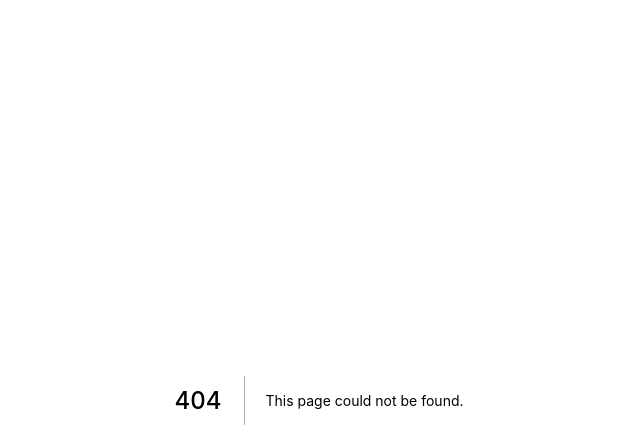
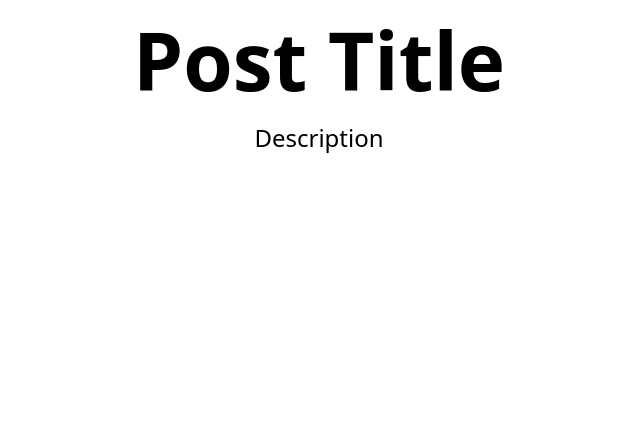
Before and after one commit to kyrelldixon/kyrelldixon.com, a Next.js app: page /blog/post in a window 1280 px wide. Before the commit this address had no page. Shown: the top 448 px of the page, without its empty margins (321-961 px from the left). Built offline with nearby package versions, Linux system fonts and the light colour scheme; what @tailwindcss/ui would draw is missing.

Commit message:
feat: create post page and link to it

```diff
--- a/components/blog-list.js
+++ b/components/blog-list.js
@@ -1,8 +1,11 @@
+import Link from "next/link";
+
 export default function BlogList() {
   return (
     <div>
       <ul className="space-y-4">
         <li>
+          <Link href="blog/post">
             <a className="text-center">
               <h2 className="mb-4 text-5xl font-semibold leading-tight">
                 Games are the new platform you want to be part of
@@ -14,8 +17,10 @@ export default function BlogList() {
                 the largest in-game event ever.
               </p>
             </a>
+          </Link>
         </li>
         <li>
+          <Link href="blog/post">
             <a className="text-center">
               <h2 className="mb-4 text-5xl font-semibold leading-tight">
                 Games are the new platform you want to be part of
@@ -27,6 +32,7 @@ export default function BlogList() {
                 the largest in-game event ever.
               </p>
             </a>
+          </Link>
         </li>
       </ul>
     </div>
--- a/components/most-popular.js
+++ b/components/most-popular.js
@@ -1,11 +1,25 @@
+import Link from "next/link";
+
 export default function MostPopular() {
   return (
     <div>
       <h2 className="mb-4 text-2xl font-semibold">Most Popular</h2>
       <ol className="space-y-4 text-lg">
-        <li>The most popular blog post</li>
-        <li>The second most popular blog post</li>
-        <li>The third most popular blog post</li>
+        <li>
+          <Link href="/blog/post">
+            <a>The most popular blog post</a>
+          </Link>
+        </li>
+        <li>
+          <Link href="/blog/post">
+            <a>The second most popular blog post</a>
+          </Link>
+        </li>
+        <li>
+          <Link href="/blog/post">
+            <a>The third most popular blog post</a>
+          </Link>
+        </li>
       </ol>
     </div>
   );
--- /dev/null
+++ b/pages/blog/[post].js
@@ -0,0 +1,13 @@
+export default function BlogPost() {
+  return (
+    <div>
+      <article className="max-w-2xl mx-auto">
+        <header className="text-center">
+          <h1 className="font-semibold text-7xl">Post Title</h1>
+          <p className="text-2xl">Description</p>
+        </header>
+        <main></main>
+      </article>
+    </div>
+  );
+}
--- a/tailwind.config.js
+++ b/tailwind.config.js
@@ -1,7 +1,12 @@
 module.exports = {
   purge: ["./components/**/*.js", "./pages/**/*.js"],
   theme: {
-    extend: {},
+    extend: {
+      fontSize: {
+        "7xl": "5rem",
+        "8xl": "6rem",
+      },
+    },
   },
   variants: {},
   plugins: [require("@tailwindcss/ui")],
```
Lines whose indentation alone changed are shown as unchanged.
